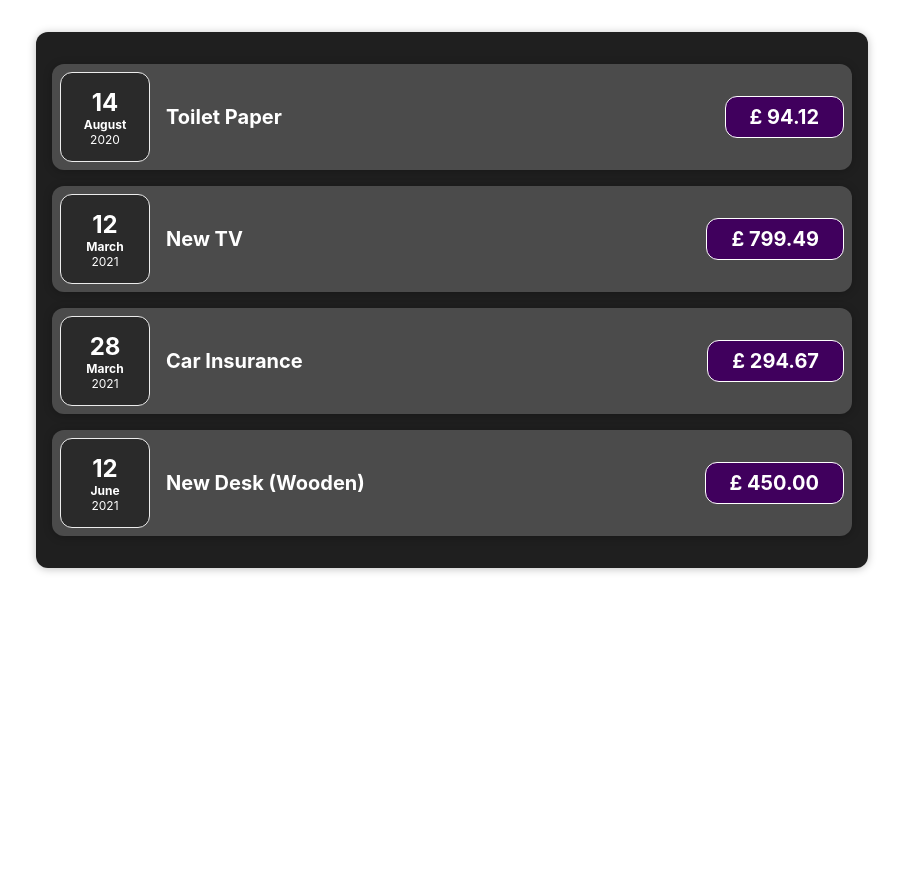
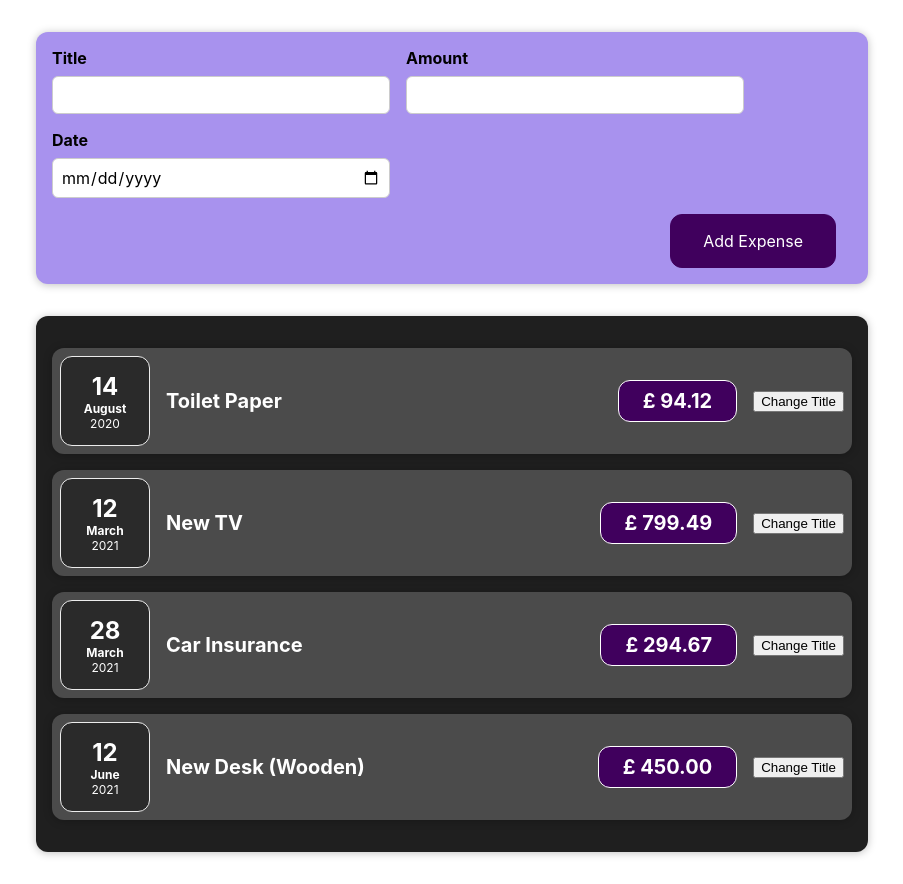
Before and after one commit to jwright90/react-packt-max, a React (Create React App) app: page / in a window 1280 px wide. Shown: the whole page, without its empty margins (188-1091 px from the left). Before the commit the page ends 800 px from the top, so only its background shows below. Built offline with nearby package versions, Linux system fonts and the light colour scheme.

Commit message:
Section 10 (Chapter 4)

```diff
--- a/src/App.js
+++ b/src/App.js
@@ -1,4 +1,5 @@
 import './components/Expenses/Expenses.css';
+import NewExpense from './components/Expenses/NewExpenses/NewExpense';
 import Expenses from './components/Expenses/Expenses';
 
 function App() {
@@ -27,6 +28,7 @@
 
   return (
     <div>
+      <NewExpense />
       <Expenses items={expenses} />
     </div>
   );
--- a/src/components/Expenses/ExpenseItem.js
+++ b/src/components/Expenses/ExpenseItem.js
@@ -1,15 +1,24 @@
+import React, { useState } from 'react';
 import ExpenseDate from './ExpenseDate';
 import Card from '../UI/Card';
 import './ExpenseItem.css';
 
 const ExpenseItem = (props) => {
 
+  const [title, setTitle] = useState(props.title);
+
+  const clickHandler = () => {
+    setTitle('Updated');
+    console.log(title);
+  }
+
   return (
     <Card className="expense-item">
       <ExpenseDate date={props.date} />
       <div className="expense-item__description">
-        <h2>{props.title}</h2>
+        <h2>{title}</h2>
         <div className="expense-item__price">£ {props.amount.toFixed(2)}</div>
+        <button onClick={clickHandler}>Change Title</button>
       </div>
     </Card>
   );
--- /dev/null
+++ b/src/components/Expenses/NewExpenses/ExpenseForm.css
@@ -0,0 +1,26 @@
+.new-expense__controls {
+  display: flex;
+  flex-wrap: wrap;
+  gap: 1rem;
+  margin-bottom: 1rem;
+  text-align: left;
+}
+
+.new-expense__control label {
+  font-weight: bold;
+  margin-bottom: 0.5rem;
+  display: block;
+}
+
+.new-expense__control input {
+  font: inherit;
+  padding: 0.5rem;
+  border-radius: 6px;
+  border: 1px solid #ccc;
+  width: 20rem;
+  max-width: 100%;
+}
+
+.new-expense__actions {
+  text-align: right;
+}
--- /dev/null
+++ b/src/components/Expenses/NewExpenses/ExpenseForm.js
@@ -0,0 +1,71 @@
+import React, { useState } from 'react';
+import './ExpenseForm.css';
+
+const ExpenseForm = () => {
+
+  // const [userInput, setUserInput] = useState({
+  //   enteredTitle: '',
+  //   enteredAmount: '',
+  //   enteredDate: ''
+  // });
+
+  const [enteredTitle, setEnteredTitle] = useState('');
+  const [enteredDate, setEnteredDate] = useState('');
+  const [enteredAmount, setEnteredAmount] = useState('');
+
+  const titleChangeHandler = (e) => {
+    setEnteredTitle(e.target.value);
+
+    /* Alternative
+    setUserInput((prevState) => {
+      return ({ ...prevState, enteredTitle: e.target.value })
+    });
+    */
+  }
+
+  const dateChangeHandler = (e) => {
+    setEnteredDate(e.target.value);
+
+    /* Alternative
+      setUserInput((prevState) => {
+        return ({ ...prevState, enteredDate: e.target.value })
+      });
+    */
+  }
+
+  const amountChangeHandler = (e) => {
+    setEnteredAmount(e.target.value);
+
+    /* Alternative
+    setUserInput((prevState) => {
+      return ({ ...prevState, enteredAmount: e.target.value })
+    });
+    */
+  }
+
+  return (
+    <form>
+      <div className="new-expense__controls">
+        <div className="new-expense__control">
+          <label>Title</label>
+          <input type="text" onChange={titleChangeHandler} />
+        </div>
+        <div className="new-expense__control">
+          <label>Amount</label>
+          <input type="number" min="0.01" step="0.01"
+            onChange={amountChangeHandler} />
+        </div>
+        <div className="new-expense__control">
+          <label>Date</label>
+          <input type="date" min="2021-09-01" max="2023-01-01"
+            onChange={dateChangeHandler} />
+        </div>
+      </div>
+      <div className="new-expense__actions">
+        <button type="submit">Add Expense</button>
+      </div>
+    </form>
+  )
+}
+
+export default ExpenseForm;
--- /dev/null
+++ b/src/components/Expenses/NewExpenses/NewExpense.css
@@ -0,0 +1,38 @@
+.new-expense {
+  background-color: #a892ee;
+  padding: 1rem;
+  margin: 2rem auto;
+  width: 50rem;
+  max-width: 95%;
+  border-radius: 12px;
+  text-align: center;
+  box-shadow: 0 1px 8px rgba(0, 0, 0, 0.25);
+}
+
+.new-expense button {
+  font: inherit;
+  cursor: pointer;
+  padding: 1rem 2rem;
+  border: 1px solid #40005d;
+  background-color: #40005d;
+  color: white;
+  border-radius: 12px;
+  margin-right: 1rem;
+}
+
+.new-expense button:hover,
+.new-expense button:active {
+  background-color: #510674;
+  border-color: #510674;
+}
+
+.new-expense button.alternative {
+  color: #220131;
+  border-color: transparent;
+  background-color: transparent;
+}
+
+.new-expense button.alternative:hover,
+.new-expense button.alternative:active {
+  background-color: #ddb3f8;
+}
--- /dev/null
+++ b/src/components/Expenses/NewExpenses/NewExpense.js
@@ -0,0 +1,13 @@
+import React from 'react';
+import ExpenseForm from './ExpenseForm';
+import './NewExpense.css';
+
+const NewExpense = () => {
+  return (
+    <div className="new-expense">
+      <ExpenseForm />
+    </div>
+  );
+}
+
+export default NewExpense;
```
Also changed, not shown: 1 other file (tests, documents, lock files or other folders).
